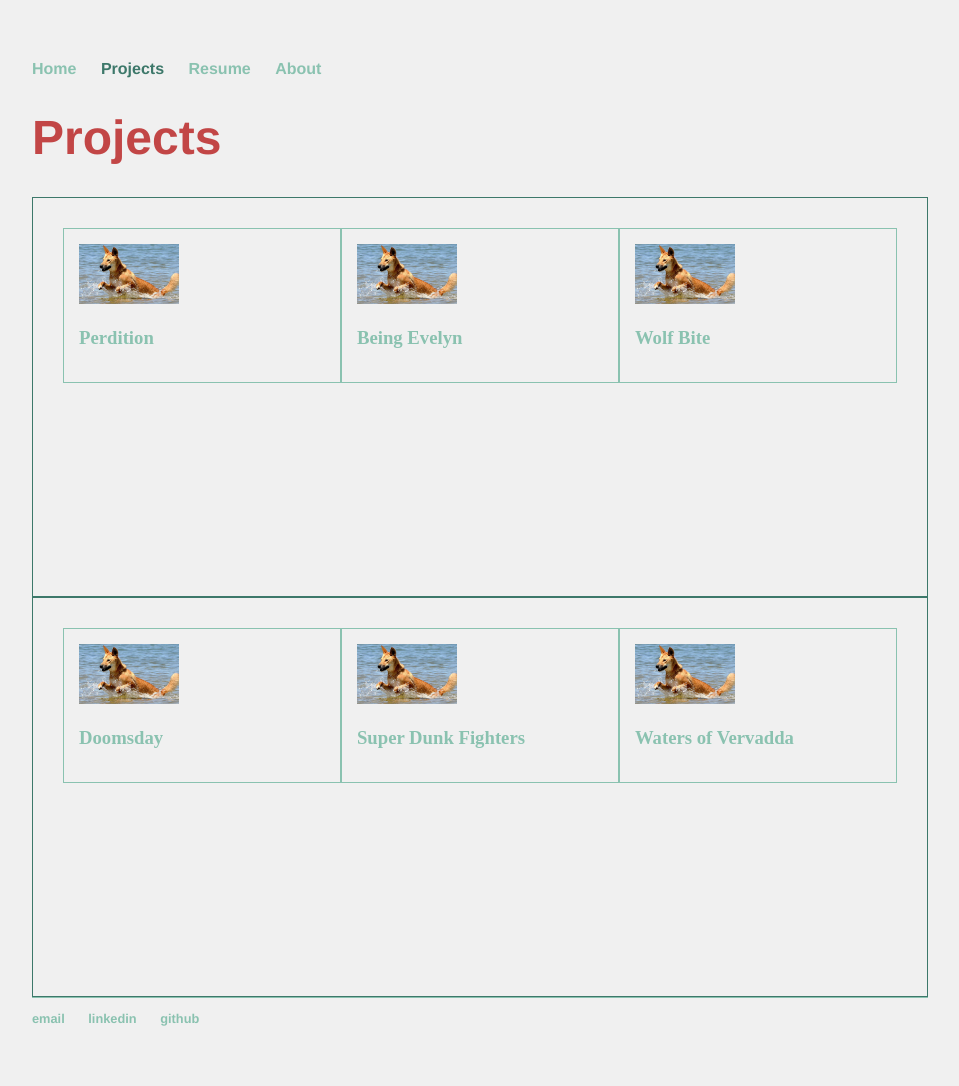
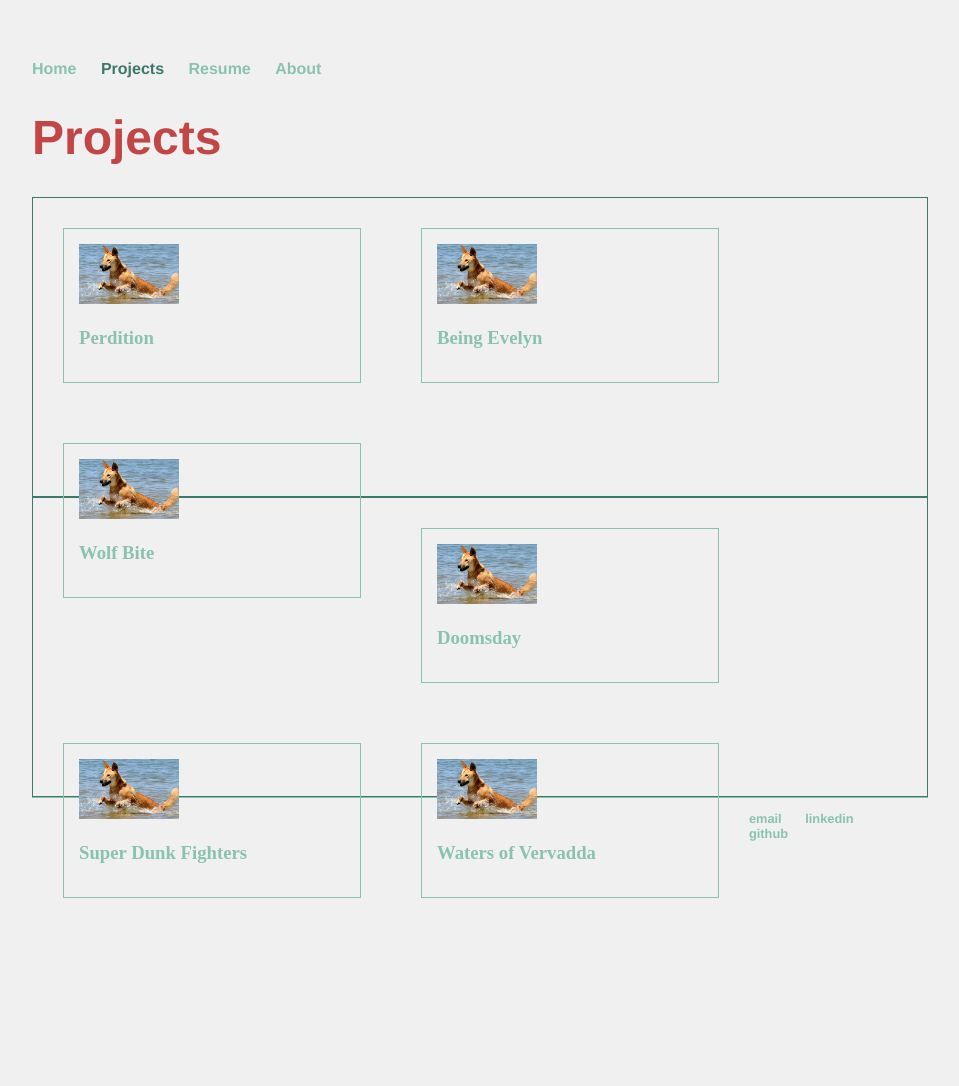
Before and after one commit to digigrant/digigrant.github.io, a Jekyll site: the page built from projects.html, in a window 1280 px wide. Shown: the whole page, without its empty margins (160-1119 px from the left). Built offline with Jekyll 4.4.1, drawn with Linux system fonts in a browser that asks for light colours; after the commit the page ends 928 px from its top, so only the background shows below that.

Commit message:
Update main.scss

```diff
--- a/_sass/main.scss
+++ b/_sass/main.scss
@@ -81,8 +81,8 @@ ul.specs
 
 .row
 {
-    height: 400px;
-    padding: 30px;
+    height: 300px;
+    padding: 0;
     border: 1px solid $color4;
 
     ul
@@ -95,6 +95,8 @@ ul.specs
         {
             width: 33.33%;
             float: left;
+            align: center;
+            margin: 30px;
         }
     }
 }
```
